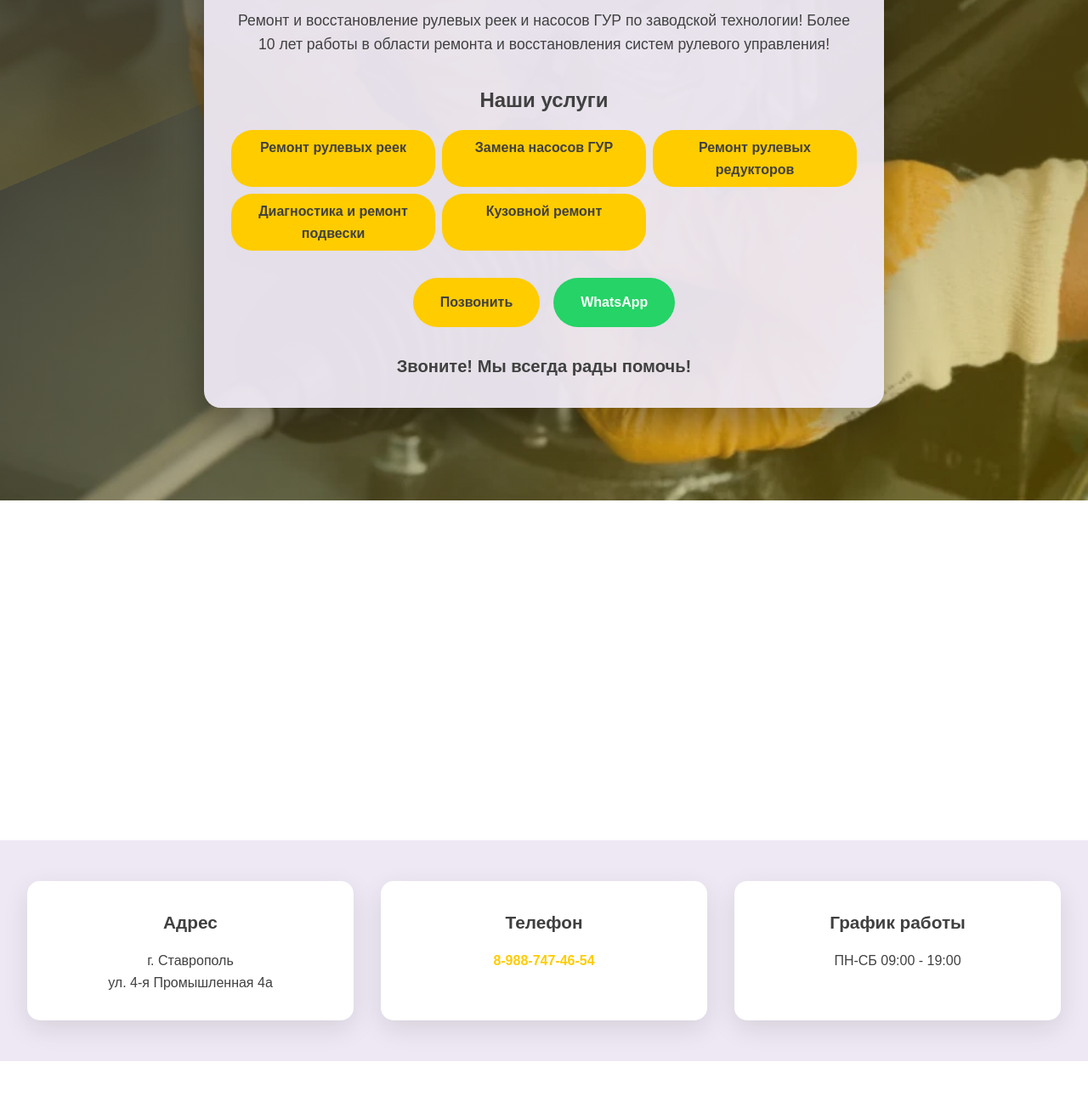
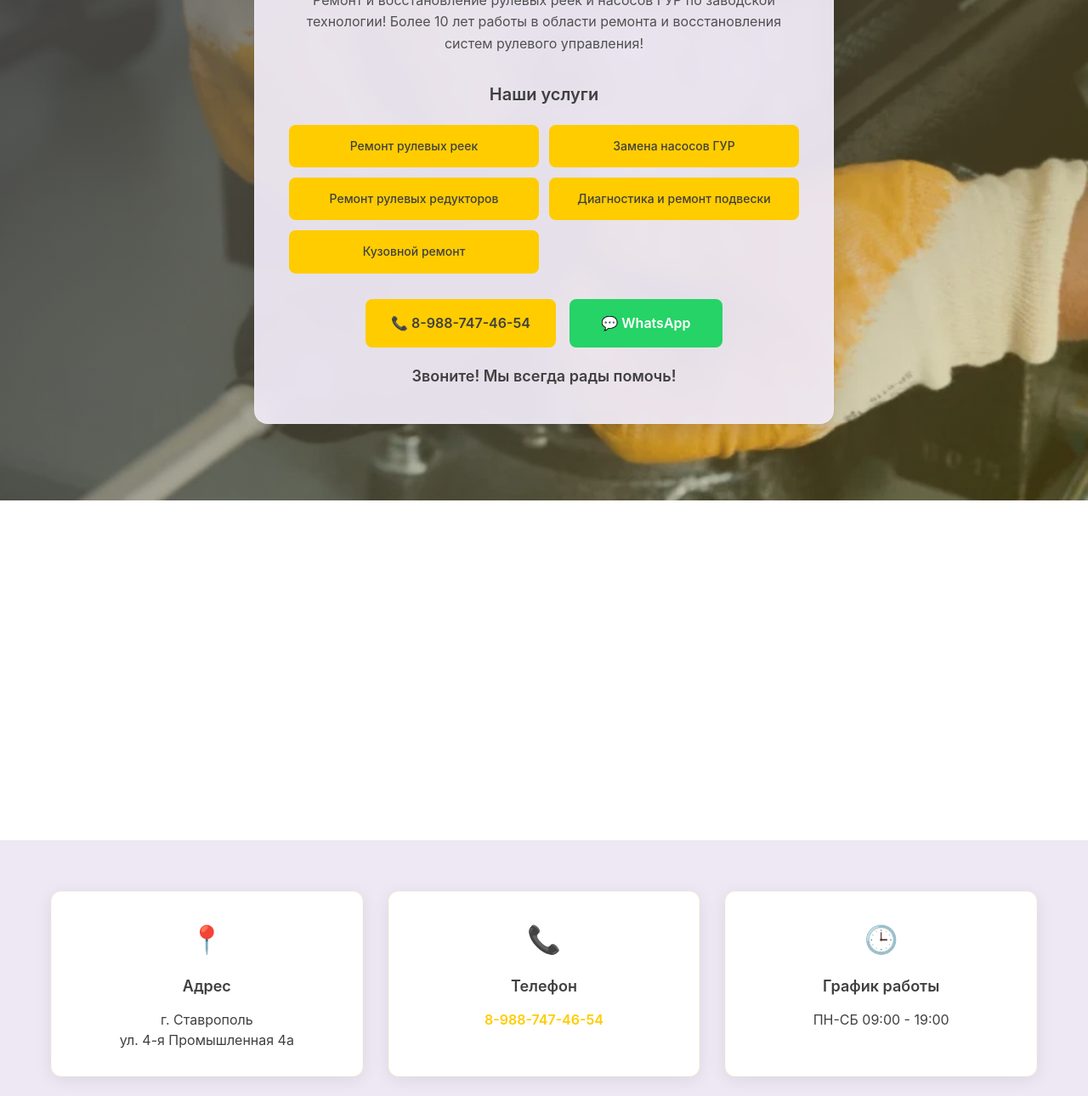
Before and after one commit to litvinenko88/car_repair, a plain HTML site: page index.html in a window 1280 px wide. Shown: the part 211-1501 px from the top of the page at 85% size. Before the commit the page ends 1460 px from the top, so only its background shows below. Drawn offline with Linux system fonts and the light colour scheme.

Commit message:
Redesigned website - clean and modern

```diff
--- a/index.html
+++ b/index.html
@@ -7,49 +7,58 @@
     <link rel="stylesheet" href="style.css">
 </head>
 <body>
-    <div class="hero">
+    <section class="hero">
+        <div class="container">
             <div class="hero-content">
                 <h1>Ремонт рулевых реек и ГУР</h1>
                 <p class="subtitle">Ремонт и восстановление рулевых реек и насосов ГУР по заводской технологии! Более 10 лет работы в области ремонта и восстановления систем рулевого управления!</p>
 
                 <div class="services">
                     <h2>Наши услуги</h2>
-                <ul>
-                    <li>Ремонт рулевых реек</li>
-                    <li>Замена насосов ГУР</li>
-                    <li>Ремонт рулевых редукторов</li>
-                    <li>Диагностика и ремонт подвески</li>
-                    <li>Кузовной ремонт</li>
-                </ul>
+                    <div class="services-grid">
+                        <div class="service-item">Ремонт рулевых реек</div>
+                        <div class="service-item">Замена насосов ГУР</div>
+                        <div class="service-item">Ремонт рулевых редукторов</div>
+                        <div class="service-item">Диагностика и ремонт подвески</div>
+                        <div class="service-item">Кузовной ремонт</div>
+                    </div>
                 </div>
 
                 <div class="cta-buttons">
-                <a href="tel:+79887474654" class="btn btn-call">Позвонить</a>
-                <a href="https://wa.me/79887474654" class="btn btn-whatsapp">WhatsApp</a>
+                    <a href="tel:+79887474654" class="btn btn-primary">📞 8-988-747-46-54</a>
+                    <a href="https://wa.me/79887474654" class="btn btn-whatsapp">💬 WhatsApp</a>
                 </div>
 
-            <p class="call-to-action">Звоните! Мы всегда рады помочь!</p>
+                <p class="call-text">Звоните! Мы всегда рады помочь!</p>
             </div>
         </div>
+    </section>
 
-    <div class="map-section">
+    <section class="map-section">
         <div id="map"></div>
-    </div>
+    </section>
 
-    <div class="contact-cards">
-        <div class="card">
+    <section class="contacts">
+        <div class="container">
+            <div class="contact-grid">
+                <div class="contact-card">
+                    <div class="icon">📍</div>
                     <h3>Адрес</h3>
                     <p>г. Ставрополь<br>ул. 4-я Промышленная 4а</p>
                 </div>
-        <div class="card">
+                <div class="contact-card">
+                    <div class="icon">📞</div>
                     <h3>Телефон</h3>
                     <p><a href="tel:+79887474654">8-988-747-46-54</a></p>
                 </div>
-        <div class="card">
+                <div class="contact-card">
+                    <div class="icon">🕒</div>
                     <h3>График работы</h3>
                     <p>ПН-СБ 09:00 - 19:00</p>
                 </div>
             </div>
+        </div>
+    </section>
 
     <script src="https://api-maps.yandex.ru/2.1/?apikey=c5bfbaa0-c71b-4913-a5e1-8e22a733a686&lang=ru_RU"></script>
     <script src="script.js"></script>
--- a/style.css
+++ b/style.css
@@ -5,22 +5,27 @@
 }
 
 body {
-    font-family: 'Arial', sans-serif;
+    font-family: -apple-system, BlinkMacSystemFont, 'Segoe UI', Roboto, sans-serif;
     line-height: 1.6;
     color: #404040;
+    overflow-x: hidden;
+}
+
+.container {
+    max-width: 1200px;
+    margin: 0 auto;
+    padding: 0 20px;
 }
 
 .hero {
-    height: 100vh;
-    background: linear-gradient(135deg, rgba(64, 64, 64, 0.8), rgba(255, 204, 0, 0.3)), url('XXL_height.webp');
+    min-height: 100vh;
+    background: linear-gradient(135deg, rgba(64, 64, 64, 0.85), rgba(255, 204, 0, 0.15)), url('XXL_height.webp');
     background-size: cover;
     background-position: center;
     background-attachment: fixed;
     display: flex;
     align-items: center;
-    justify-content: center;
     position: relative;
-    overflow: hidden;
 }
 
 .hero::before {
@@ -30,175 +35,140 @@ body {
     left: 0;
     right: 0;
     bottom: 0;
-    background: linear-gradient(45deg,
-        rgba(255, 204, 0, 0.1) 0%,
-        rgba(238, 232, 244, 0.2) 25%,
-        rgba(64, 64, 64, 0.3) 50%,
-        rgba(255, 204, 0, 0.1) 75%,
-        rgba(238, 232, 244, 0.2) 100%);
-    animation: gradientShift 8s ease-in-out infinite;
+    background: linear-gradient(-45deg,
+        rgba(255, 204, 0, 0.1),
+        rgba(238, 232, 244, 0.1),
+        rgba(64, 64, 64, 0.1),
+        rgba(255, 204, 0, 0.1));
+    background-size: 400% 400%;
+    animation: gradientMove 15s ease infinite;
 }
 
-@keyframes gradientShift {
-    0%, 100% { transform: translateX(-50%) translateY(-50%) rotate(0deg); }
-    50% { transform: translateX(-50%) translateY(-50%) rotate(180deg); }
+@keyframes gradientMove {
+    0% { background-position: 0% 50%; }
+    50% { background-position: 100% 50%; }
+    100% { background-position: 0% 50%; }
 }
 
 .hero-content {
+    background: rgba(238, 232, 244, 0.95);
+    backdrop-filter: blur(10px);
+    border-radius: 16px;
+    padding: 40px;
     text-align: center;
-    max-width: 800px;
-    padding: 2rem;
-    background: rgba(238, 232, 244, 0.95);
-    border-radius: 20px;
-    box-shadow: 0 20px 40px rgba(0, 0, 0, 0.3);
     position: relative;
     z-index: 2;
-    animation: fadeInUp 1s ease-out;
-}
-
-@keyframes fadeInUp {
-    from {
-        opacity: 0;
-        transform: translateY(50px);
-    }
-    to {
-        opacity: 1;
-        transform: translateY(0);
-    }
+    box-shadow: 0 8px 32px rgba(0, 0, 0, 0.1);
+    border: 1px solid rgba(255, 255, 255, 0.2);
 }
 
 h1 {
-    font-size: 2.5rem;
+    font-size: clamp(1.8rem, 4vw, 2.5rem);
+    font-weight: 700;
     color: #404040;
-    margin-bottom: 1rem;
-    animation: slideInLeft 1s ease-out 0.3s both;
-}
-
-@keyframes slideInLeft {
-    from {
-        opacity: 0;
-        transform: translateX(-50px);
-    }
-    to {
-        opacity: 1;
-        transform: translateX(0);
-    }
+    margin-bottom: 20px;
+    line-height: 1.2;
 }
 
 .subtitle {
-    font-size: 1.1rem;
-    margin-bottom: 2rem;
+    font-size: 16px;
+    margin-bottom: 30px;
     color: #404040;
-    animation: slideInRight 1s ease-out 0.6s both;
-}
-
-@keyframes slideInRight {
-    from {
-        opacity: 0;
-        transform: translateX(50px);
-    }
-    to {
-        opacity: 1;
-        transform: translateX(0);
-    }
+    opacity: 0.9;
+    max-width: 600px;
+    margin-left: auto;
+    margin-right: auto;
 }
 
 .services {
-    margin: 2rem 0;
-    animation: fadeIn 1s ease-out 0.9s both;
-}
-
-@keyframes fadeIn {
-    from { opacity: 0; }
-    to { opacity: 1; }
+    margin: 30px 0;
 }
 
 .services h2 {
     color: #404040;
-    margin-bottom: 1rem;
-    font-size: 1.5rem;
+    margin-bottom: 20px;
+    font-size: 20px;
+    font-weight: 600;
 }
 
-.services ul {
-    list-style: none;
+.services-grid {
     display: grid;
     grid-template-columns: repeat(auto-fit, minmax(200px, 1fr));
-    gap: 0.5rem;
+    gap: 12px;
+    margin-bottom: 30px;
 }
 
-.services li {
+.service-item {
     background: #ffcc00;
-    padding: 0.5rem 1rem;
-    border-radius: 25px;
+    padding: 12px 16px;
+    border-radius: 8px;
     color: #404040;
-    font-weight: bold;
-    transition: transform 0.3s ease;
+    font-weight: 500;
+    font-size: 14px;
+    transition: all 0.3s ease;
+    border: 2px solid transparent;
 }
 
-.services li:hover {
-    transform: scale(1.05);
+.service-item:hover {
+    transform: translateY(-2px);
+    box-shadow: 0 4px 12px rgba(255, 204, 0, 0.3);
+    border-color: #404040;
 }
 
 .cta-buttons {
     display: flex;
-    gap: 1rem;
+    gap: 16px;
     justify-content: center;
-    margin: 2rem 0;
-    animation: bounceIn 1s ease-out 1.2s both;
-}
-
-@keyframes bounceIn {
-    0% {
-        opacity: 0;
-        transform: scale(0.3);
-    }
-    50% {
-        opacity: 1;
-        transform: scale(1.05);
-    }
-    70% {
-        transform: scale(0.9);
-    }
-    100% {
-        opacity: 1;
-        transform: scale(1);
-    }
+    margin: 30px 0 20px;
+    flex-wrap: wrap;
 }
 
 .btn {
-    padding: 1rem 2rem;
+    padding: 14px 28px;
     text-decoration: none;
-    border-radius: 50px;
-    font-weight: bold;
+    border-radius: 8px;
+    font-weight: 600;
+    font-size: 16px;
     transition: all 0.3s ease;
-    display: inline-block;
+    display: inline-flex;
+    align-items: center;
+    gap: 8px;
+    min-width: 180px;
+    justify-content: center;
 }
 
-.btn-call {
+.btn-primary {
     background: #ffcc00;
     color: #404040;
+    border: 2px solid #ffcc00;
 }
 
 .btn-whatsapp {
     background: #25D366;
     color: white;
+    border: 2px solid #25D366;
 }
 
 .btn:hover {
-    transform: translateY(-3px);
-    box-shadow: 0 10px 20px rgba(0, 0, 0, 0.2);
+    transform: translateY(-2px);
+    box-shadow: 0 6px 20px rgba(0, 0, 0, 0.15);
 }
 
-.call-to-action {
-    font-size: 1.2rem;
-    font-weight: bold;
-    color: #404040;
-    animation: pulse 2s ease-in-out infinite;
+.btn-primary:hover {
+    background: #404040;
+    color: #ffcc00;
 }
 
-@keyframes pulse {
-    0%, 100% { transform: scale(1); }
-    50% { transform: scale(1.05); }
+.btn-whatsapp:hover {
+    background: #128C7E;
+    border-color: #128C7E;
+}
+
+.call-text {
+    font-size: 18px;
+    font-weight: 600;
+    color: #404040;
+    margin: 0;
 }
 
 .map-section {
@@ -211,55 +181,69 @@ h1 {
     height: 100%;
 }
 
-.contact-cards {
-    display: grid;
-    grid-template-columns: repeat(auto-fit, minmax(250px, 1fr));
-    gap: 2rem;
-    padding: 3rem 2rem;
+.contacts {
     background: #eee8f4;
+    padding: 60px 0;
 }
 
-.card {
-    background: white;
-    padding: 2rem;
-    border-radius: 15px;
-    text-align: center;
-    box-shadow: 0 10px 30px rgba(0, 0, 0, 0.1);
-    transition: transform 0.3s ease;
+.contact-grid {
+    display: grid;
+    grid-template-columns: repeat(auto-fit, minmax(280px, 1fr));
+    gap: 30px;
 }
 
-.card:hover {
-    transform: translateY(-10px);
+.contact-card {
+    background: white;
+    padding: 30px;
+    border-radius: 12px;
+    text-align: center;
+    box-shadow: 0 4px 20px rgba(0, 0, 0, 0.08);
+    transition: all 0.3s ease;
+    border: 1px solid rgba(255, 204, 0, 0.1);
 }
 
-.card h3 {
-    color: #404040;
-    margin-bottom: 1rem;
-    font-size: 1.3rem;
+.contact-card:hover {
+    transform: translateY(-4px);
+    box-shadow: 0 8px 30px rgba(0, 0, 0, 0.12);
 }
 
-.card p {
+.contact-card .icon {
+    font-size: 32px;
+    margin-bottom: 16px;
+}
+
+.contact-card h3 {
+    color: #404040;
+    margin-bottom: 12px;
+    font-size: 18px;
+    font-weight: 600;
+}
+
+.contact-card p {
+    color: #404040;
+    font-size: 16px;
+    line-height: 1.5;
+}
+
+.contact-card a {
+    color: #ffcc00;
+    text-decoration: none;
+    font-weight: 600;
+    transition: color 0.3s ease;
+}
+
+.contact-card a:hover {
     color: #404040;
 }
 
-.card a {
-    color: #ffcc00;
-    text-decoration: none;
-    font-weight: bold;
-}
-
-.card a:hover {
-    text-decoration: underline;
-}
-
 @media (max-width: 768px) {
-    h1 {
-        font-size: 2rem;
+    .hero-content {
+        padding: 30px 20px;
+        margin: 20px;
     }
 
-    .hero-content {
-        padding: 1.5rem;
-        margin: 1rem;
+    .services-grid {
+        grid-template-columns: 1fr;
     }
 
     .cta-buttons {
@@ -267,11 +251,20 @@ h1 {
         align-items: center;
     }
 
-    .services ul {
-        grid-template-columns: 1fr;
+    .btn {
+        width: 100%;
+        max-width: 280px;
     }
 
-    .contact-cards {
-        padding: 2rem 1rem;
+    .contacts {
+        padding: 40px 0;
+    }
+
+    .contact-grid {
+        gap: 20px;
+    }
+
+    .contact-card {
+        padding: 24px;
     }
 }
```
Also changed, not shown: script.js (+20 -13 lines). Lines whose indentation alone changed are shown as unchanged.
